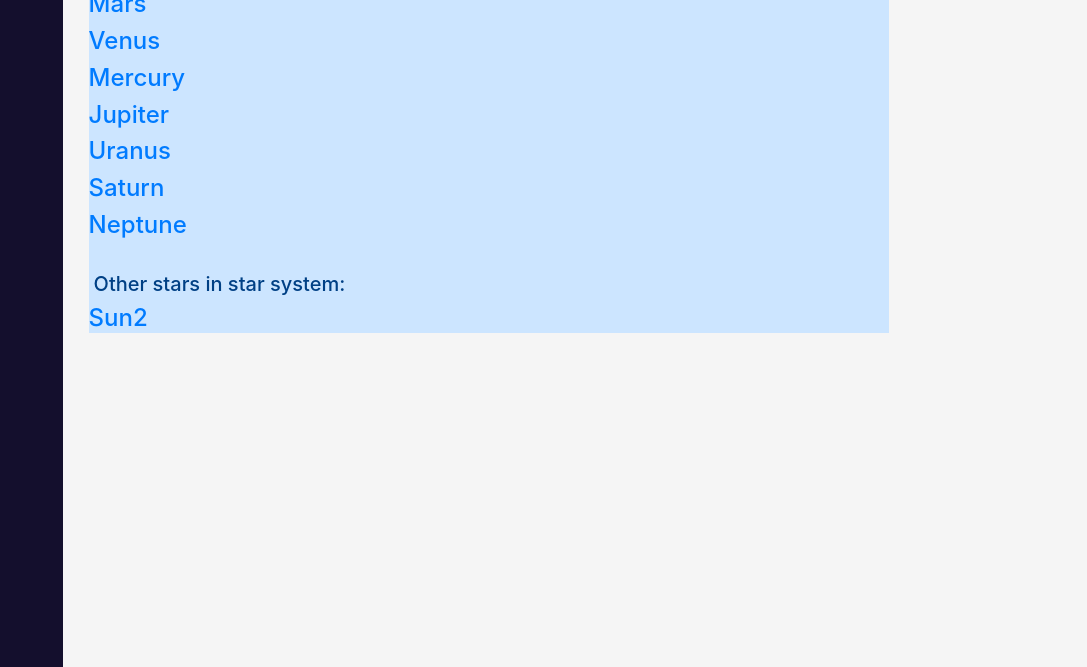
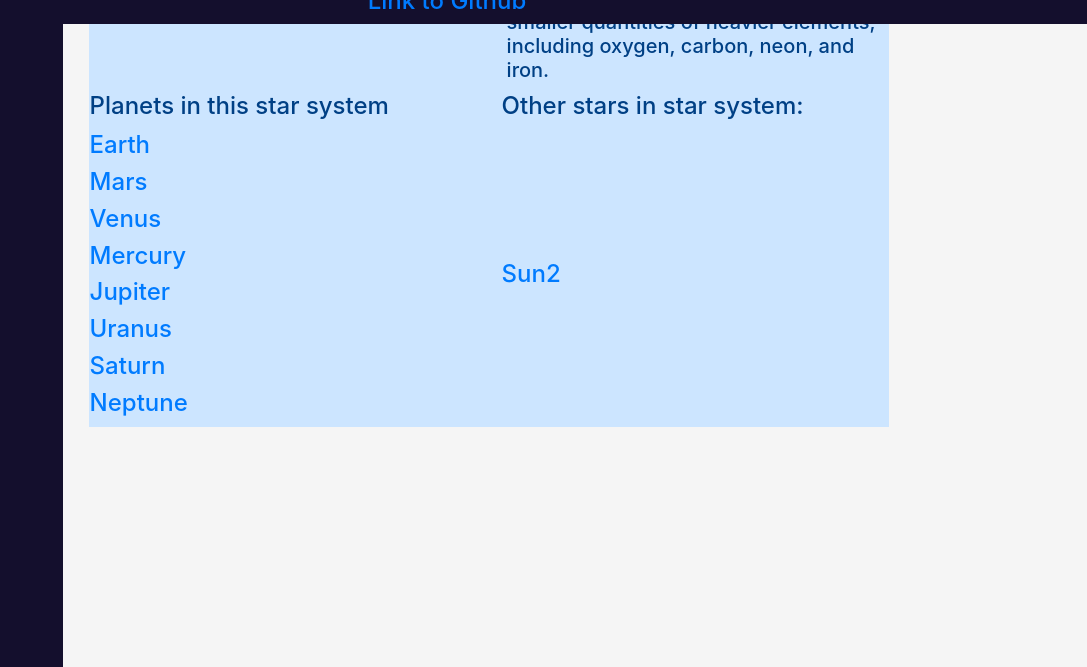
Before and after one commit to arkani0n/Space_Finder, a Django app: page //info/star/1 in a window 1280 px wide. Shown: the part 776-1443 px from the top of the page, without its empty margins (193-1280 px from the left). Run offline with Django 3.2, Linux system fonts and the light colour scheme; data comes from the database, SQL or seed files in the repository; both versions use the stored data as it was after the commit; lists and menus that the app fills with data are empty; some libraries are stand-ins or nearby versions.

Commit message:
lots of small fixes and changes

```diff
--- a/space_finder/info/templates/info/planet_list.html
+++ b/space_finder/info/templates/info/planet_list.html
@@ -9,7 +9,7 @@
 
 {% for i in planets %}
         <div class="search_res">
-                <a href="{% url 'planet_detail' i.id %}"><h3>{{ i.name }}</h3></a>
+                <a href="{{ i.get_absolute_url }}"><h3>{{ i.name }}</h3></a>
                 <h5>{{ i.short_description }}</h5>
         </div>
 </div>
--- a/space_finder/info/templates/info/star_detail.html
+++ b/space_finder/info/templates/info/star_detail.html
@@ -2,8 +2,6 @@
 {% block title %} Search {% endblock %}
 
 {% block content %}
-
-
 
 
 <div class="second_head">
@@ -11,32 +9,45 @@
 </div>
 
 <div class="space_obj_div">
-                <img src="{{ star.url }} " alt="star_img" width="400">
-                <h3>{{ star.name }} </h3>
+    <h2>Star {{ star.name }} </h2>
+    <table>
+        <tr>
+
+    <th><img src="{{ star.url }} " alt="star_img" width="400"></th>
+
+
+    <th><h5>{{ star.description }}</h5></th>
+    </tr>
         <br>
-        <h5>{{ star.description }}</h5>
+        <tr>
+    <th><h4>Planets in this star system</h4></th>
+        <th><h4>Other stars in star system:</h4></th>
+            </tr>
+        <br>
+        <tr>
+            <th>
+        {% for planet in star_system %}
 
-                <div class="star_system"> <h4>Planets in this star system</h4>
-                {% for i in star_system %}
+        <a href="{{ planet.get_absolute_url }}">
+            <h4> {{ planet.name }} </h4></a>
 
-                <a href="{% url 'planet_detail' i.id %}">
-                        <h4> {{ i.name }} </h4></a>
+        {% if planet == last_planet %}
+        </th>
+                <br>
+        <th>
+        {% for star_i in planet.star_set.all %}
+        {% if star_i.id is not star.id %}
 
-                 {% if i == last_planet %}
-                <br>
-                        <h5>Other stars in star system:</h5>
-                        {% for j in i.star_set.all %}
-                                {% if j.id is not star.id %}
-
-                                        <a href="{% url 'star_detail' j.id %}"> <h4> {{ j.name }} </h4></a>
+        <a href="{{ star_i.get_absolute_url }}"><h4> {{ star_i.name }} </h4></a>
         {% endif %}
         {% endfor%}
+            </th>
         {% endif %}
         {% endfor %}
+        </table>
     </div>
 </div>
 </div>
 
 
-
 {% endblock %}
--- a/space_finder/info/templates/info/star_list.html
+++ b/space_finder/info/templates/info/star_list.html
@@ -9,7 +9,7 @@
 
 {% for i in stars %}
         <div class="search_res">
-                <a href="{% url 'star_detail' i.id %}"> <h3>{{ i.name }}</h3> </a>
+                <a href="{{ i.get_absolute_url }}"> <h3>{{ i.name }}</h3> </a>
         <h5>{{ i.short_description }}</h5>
 
         </div>
--- a/space_finder/info/urls.py
+++ b/space_finder/info/urls.py
@@ -9,5 +9,6 @@ urlpatterns = [
     path('/planet/<int:pk>',
          views.PlanetDetailView.as_view(), name='planet_detail'),
     path('/star/<int:pk>',
-         views.StarDetailView.as_view(), name='star_detail')
+         views.StarDetailView.as_view(), name='star_detail'),
+    path('',views.CreateView.as_view())
 ]
--- a/space_finder/info/views.py
+++ b/space_finder/info/views.py
@@ -1,5 +1,5 @@
 from django.shortcuts import render
-from django.views.generic import RedirectView,DetailView,ListView
+from django.views.generic import RedirectView,DetailView,ListView,CreateView
 from main.models import *
 # Create your views here.
 from main.models import *
@@ -37,17 +37,11 @@ def star(request,pk):
     }
     return render(request,'info/star_detail.html', contex)
 
-class StarListView(ListView):
-    model = Star
-    template_name = 'info/star_list.html'
-    context_object_name = 'stars'
-
 
 class PlanetListView(ListView):
     model = Planet
     template_name = 'info/planet_list.html'
     context_object_name = 'planets'
-
 
 class PlanetDetailView(DetailView):
     model = Planet
@@ -55,12 +49,17 @@ class PlanetDetailView(DetailView):
 
     def get_context_data(self, **kwargs):
         contex=super().get_context_data(**kwargs)
-        planet_id=self.kwargs['pk']
-        planet=Planet.objects.get(id=planet_id)
-        star_system = planet.star_set.all()
+        star_system = self.object.star_set.all()
         contex['star_system']=star_system
         contex['last_star']= list(star_system)[-1]
         return contex
+
+
+class StarListView(ListView):
+    model = Star
+    context_object_name = 'stars'
+    template_name = 'info/star_list.html'
+
 
 class StarDetailView(DetailView):
     model = Star
@@ -68,9 +67,12 @@ class StarDetailView(DetailView):
 
     def get_context_data(self, **kwargs):
         contex=super().get_context_data(**kwargs)
-        star_id=self.kwargs['pk']
-        star=Star.objects.get(id=star_id)
-        star_system = star.star_system.all()
+        star_system = self.object.star_system.all()
         contex['star_system']=star_system
         contex['last_planet']=list(star_system)[-1]
         return contex
+
+class Create(CreateView):
+    model = Planet
+    template_name = 'info/planet_form'
+    queryset = Planet.objects.all()
--- a/space_finder/main/models.py
+++ b/space_finder/main/models.py
@@ -1,5 +1,5 @@
 from django.db import models
-
+from django.urls import reverse
 class Planet(models.Model):
     name = models.CharField('name the planet', max_length=50)
     description = models.TextField('Description of the planet')
@@ -8,6 +8,9 @@ class Planet(models.Model):
 
     def __str__(self):
         return self.name
+
+    def get_absolute_url(self):
+        return reverse('planet_detail',kwargs={'pk':self.id})
 
 
 class Star(models.Model):
@@ -19,3 +22,6 @@ class Star(models.Model):
 
     def __str__(self):
         return self.name
+
+    def get_absolute_url(self):
+        return reverse('star_detail',kwargs={'pk':self.id})
--- a/space_finder/main/static/main/css/main.css
+++ b/space_finder/main/static/main/css/main.css
@@ -36,14 +36,24 @@ div.main_div {
     background-color: #cce5ff;
     border-color: #b8daff;}
 
+footer{
+    bottom: 0;
+    left: 0;
+    position: fixed;
+    width: 100%;
+    text-align: center;
+    color:#FDFFFC ;
+    background-color: #140F2D;
+}
 
+div.side_menu{}
 
 div.search_res{
     margin-left: 50px;
     margin-top: 20px;
     float: left;
     width: 400px;
-    height: 150px;
+    height: 170px;
     color: #004085;
     background-color: #cce5ff;
 }
@@ -71,7 +81,7 @@ div.space_obj_div {
 div.space_obj_div img {
     float: left;
     margin-left: 10px;
-    margin-top: 10px;
+    margin-top: 5px;
 }
 
 div.space_obj_div h5 {
--- a/space_finder/main/templates/main/page_template.html
+++ b/space_finder/main/templates/main/page_template.html
@@ -13,15 +13,16 @@
         <heder><img src=" /static/heder.png" alt="header_img" width="100%"></heder>
     </div>
     <aside>
+        <div class="side_menu">
         <ul>
             <a href="{% url 'main' %}"> <li> Main</li></a>
             <a href="{% url 'search' %}"> <li> Search</li></a>
-            <a href="{% url 'history' %}"> <li> Search History</li></a>
             <a href="{% url 'planets' %}"> <li> View all planets</li></a>
             <a href="{% url 'stars' %}"> <li> View all stars </li></a>
 
+        </ul>
+        </div>
 
-        </ul>
     </aside>
 
     <main>
@@ -30,5 +31,10 @@
         {% block content %}
         {% endblock %}
     </main>
+    <footer>
+        <h4>Made by Arkanion in 2020-2021</h4>
+        <h4><a href="https://github.com/arkani0n/Space_Finder">Link to Github</a></h4>
+    </footer>
+
 </body>
 </html>
```
Also changed, not shown: space_finder/info/templates/info/planet_detail.html (+31 -16 lines), space_finder/main/templates/main/main_page.html (+4 -3 lines), space_finder/search/views.py (+8 -9 lines), space_finder/db.sqlite3. Lines whose indentation alone changed are shown as unchanged.
